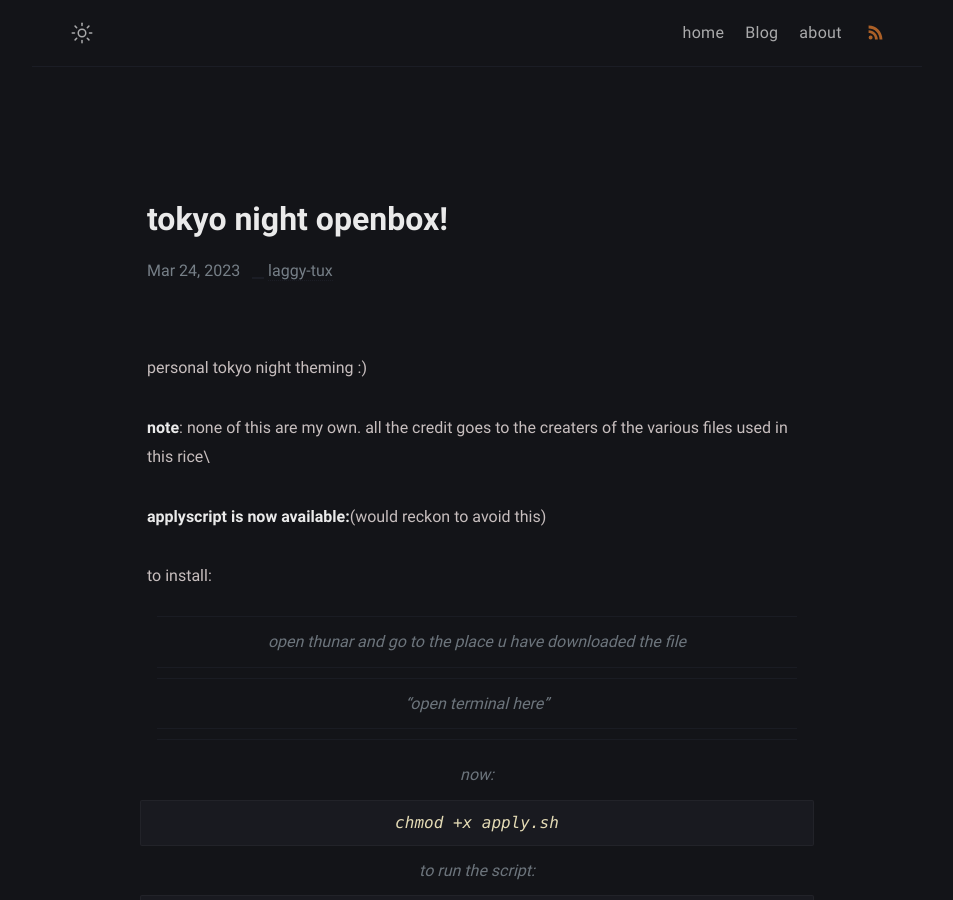
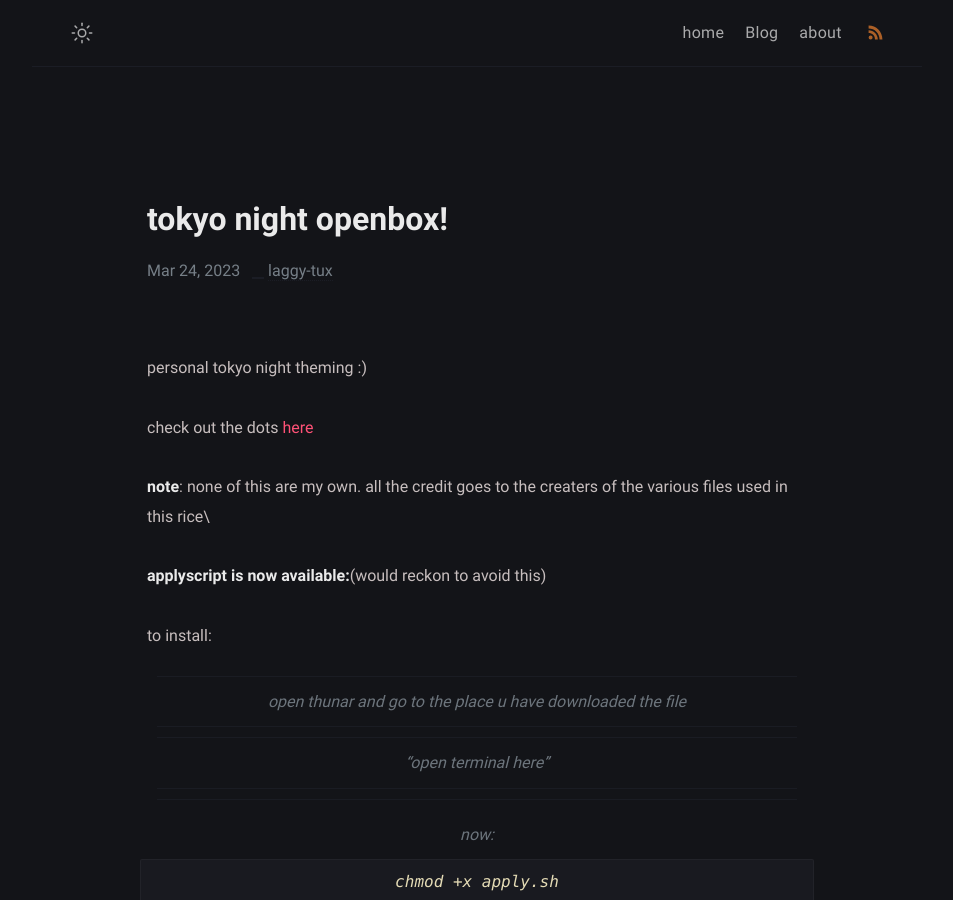
Before and after one commit to laggy-tux/laggy-tux.github.io, a Jekyll site: the page built from _posts/welcome-to-jekyll/2020-08-29-welcome-to-jekyll.md, in a window 1280 px wide and 900 px high. Shown: the whole window, without its empty margins (163-1116 px from the left). Built offline with Jekyll 4.4.1, drawn with Linux system fonts in a browser that asks for light colours.

Commit message:
Update 2020-08-29-welcome-to-jekyll.md

```diff
--- a/_posts/welcome-to-jekyll/2020-08-29-welcome-to-jekyll.md
+++ b/_posts/welcome-to-jekyll/2020-08-29-welcome-to-jekyll.md
@@ -5,6 +5,8 @@ date:   2023-03-24 09:29:20 +0700
 categories: ricing
 ---
 personal tokyo night theming :)
+
+check out the dots [here](https://github.com/laggy-tux/tokyo-night-openbox)
 
 **note**:
 none of this are my own. all the credit goes to the creaters of the various files used in this rice\
```
